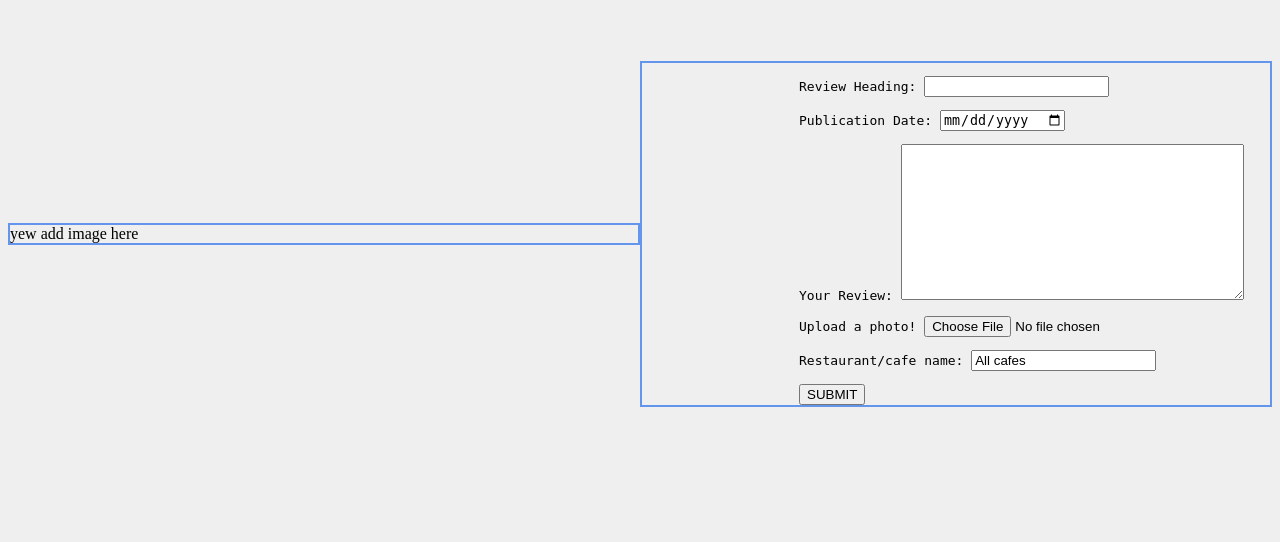
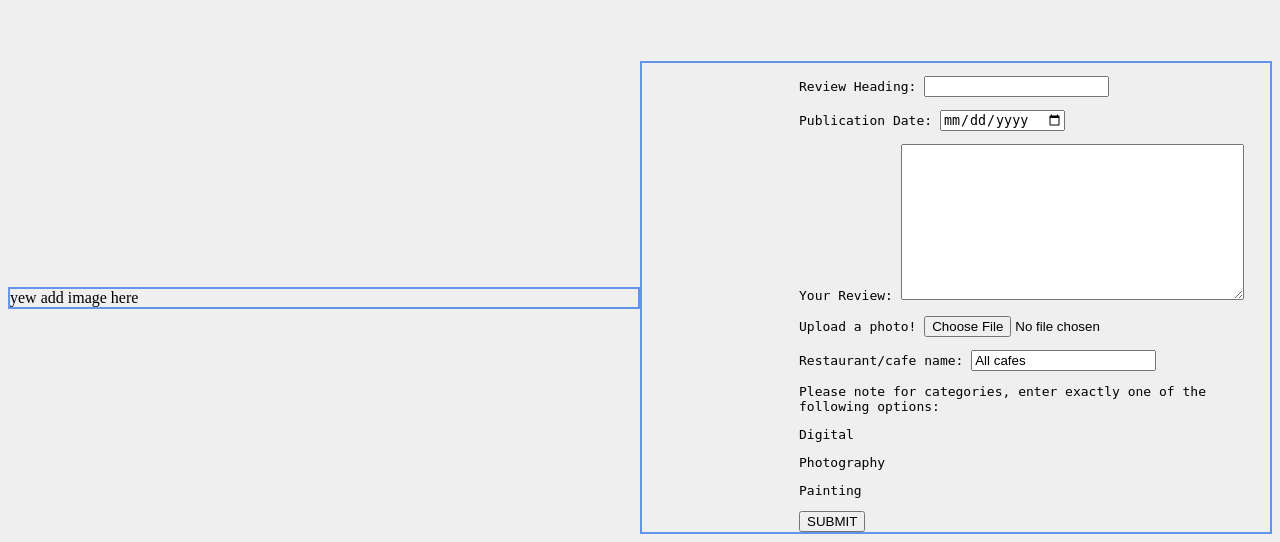
Before and after one commit to isobelyoung/Project3_Django_SheCodes, a Django app: page /news/add-story/ in a window 1280 px wide. Shown: the part 679-1221 px from the top of the page. Before the commit the page ends 1086 px from the top, so only its background shows below. Run offline with Django 3.2, Linux system fonts and the light colour scheme; the visitor is signed in with stand-in values (Sample User, id 1); parts of the project's set-up code (start-up, migrations or seed data) failed here and were passed over; some web fonts are replaced.

Commit message:
Update potential categories

```diff
--- a/she_codes_news/news/forms.py
+++ b/she_codes_news/news/forms.py
@@ -2,6 +2,11 @@ from django import forms
 from django.forms import ModelForm
 from .models import *
 
+art_categories = (
+    "Digital",
+    "Photography",
+    "Painting"
+)
 
 class StoryForm(ModelForm):
     class Meta:
--- a/she_codes_news/news/models.py
+++ b/she_codes_news/news/models.py
@@ -1,6 +1,12 @@
 from django.db import models
 from django.contrib.auth import get_user_model
 from django.db.models import Q
+
+art_categories = (
+    "Digital",
+    "Photography",
+    "Painting"
+)
 
 class NewsStory(models.Model):
     title = models.CharField(max_length=200)
@@ -14,6 +20,7 @@ class NewsStory(models.Model):
     story_img = models.ImageField(upload_to='images/', null=True, blank=True, default='/media/images/default_story.jpg') # add default image!
     category = models.CharField(max_length=200, default="All cafes")
 
+
     # objects = PostManager()
 
 # class StoryManager(models.Manager):
--- a/she_codes_news/news/templates/news/createStory.html
+++ b/she_codes_news/news/templates/news/createStory.html
@@ -24,6 +24,10 @@
 
             {% csrf_token %}
             {{ form.as_p }}
+            <p>Please note for categories, enter exactly one of the following options:</p>
+            <p>     Digital</p>
+            <p>     Photography</p>
+            <p>     Painting</p>
             <button type="submit" value="submit">SUBMIT</button>
             <!-- <input type="submit" value="submit"> -->
         </form>
```
